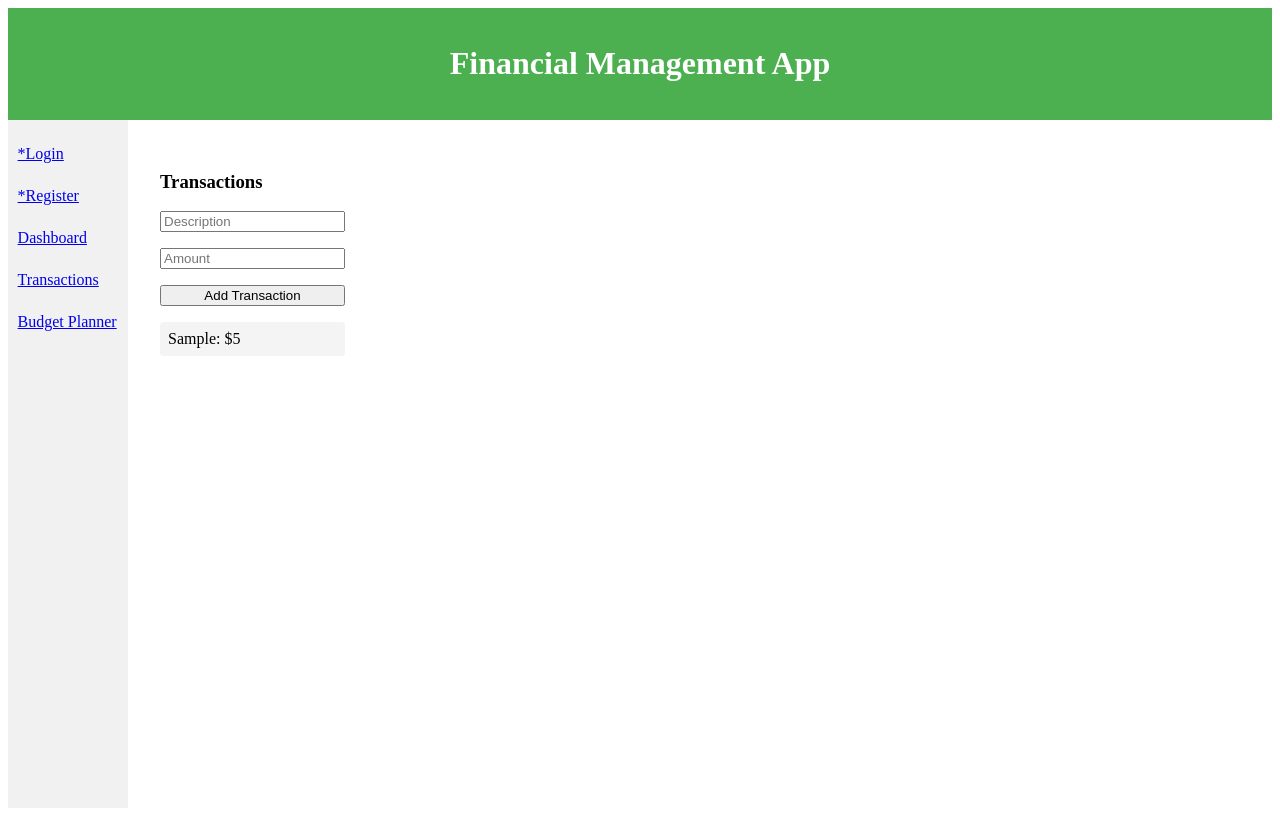
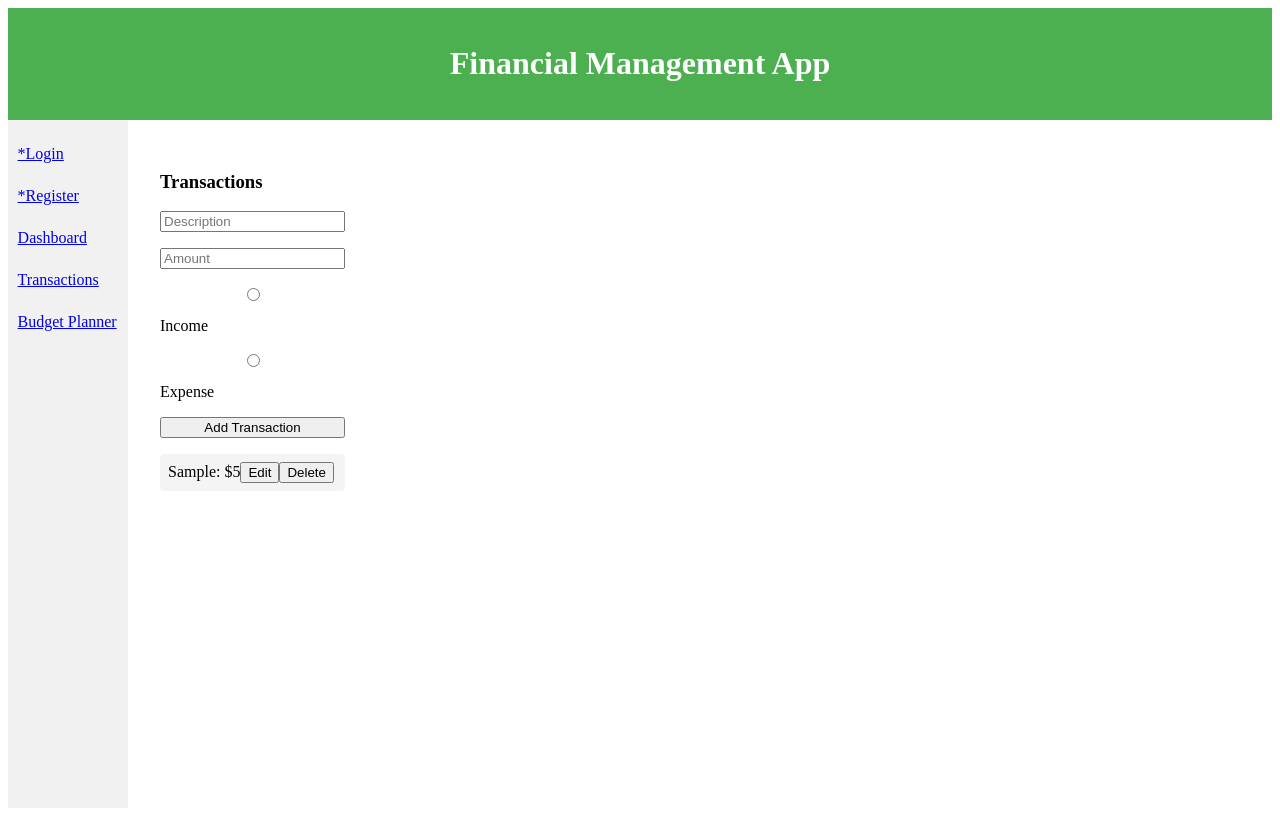
Before and after one commit to zachdev1/shellhacks-project, a React (Vite) app: page /transactions in a window 1280 px wide. Both pictures are taken after typing "Sample", "5" into the empty fields and a click on the button "Add Transaction". Built offline with nearby package versions, Linux system fonts and the light colour scheme.

Commit message:
edit and delete transactions

```diff
--- a/src/components/Transactions.jsx
+++ b/src/components/Transactions.jsx
@@ -1,4 +1,4 @@
-import { useState } from "react";
+import { useEffect, useState } from "react";
 import "../styles/transactions.css";
 
 const Transactions = () => {
@@ -8,6 +8,19 @@ const Transactions = () => {
   });
 
   const [input, setInput] = useState({ description: "", amount: "" });
+  const [editMode, setEditMode] = useState(null);
+  const [editInput, setEditInput] = useState({ description: "", amount: "" });
+
+  useEffect(() => {
+    const storedTransactions = localStorage.getItem("transactions");
+    if (storedTransactions) {
+      setTransactions(JSON.parse(storedTransactions));
+    }
+  }, []);
+
+  useEffect(() => {
+    localStorage.setItem("transactions", JSON.stringify(transactions));
+  }, [transactions]);
 
   const addTransaction = (e) => {
     e.preventDefault();
@@ -21,6 +34,29 @@ const Transactions = () => {
     localStorage.setItem("transactions", JSON.stringify(updatedTransactions));
     setInput({ description: "", amount: "" });
   };
+
+  const handleDelete = (id) => {
+    const updatedTransactions = transactions.filter(
+      (transaction) => transaction.id !== id
+    );
+    setTransactions(updatedTransactions);
+  }
+
+  const handleEdit = (transaction) => {
+    setEditMode(transaction.id)
+    setEditInput({description: transaction.description, amount: transaction.amount});
+  }
+
+  const saveEdit = (id) => {
+    const updatedTransactions = transactions.map((transaction) =>
+      transaction.id === id
+        ? { ...transaction, description: editInput.description, amount: parseFloat(editInput.amount) }
+        : transaction
+    );
+    setTransactions(updatedTransactions);
+    setEditMode(null); // Exit edit mode
+  };
+
 
   return (
     <div className="transactions">
@@ -40,14 +76,45 @@ const Transactions = () => {
           onChange={(e) => setInput({ ...input, amount: e.target.value })}
           required
         />
+
+        <input type="radio" name="transactionType" id="transactionType" value="Income"></input>
+        <label htmlFor="">Income</label>
+        <input type="radio" name="transactionType" id="transactionType" value="Expense"></input>
+        <label htmlFor="">Expense</label>
+
         <button type="submit">Add Transaction</button>
       </form>
 
       <ul>
         {transactions.map((transaction) => (
           <li key={transaction.id}>
-            {transaction.description}: ${transaction.amount}
-          </li>
+            {editMode === transaction.id ? (
+              <>
+                <input
+                  type="text"
+                  value={editInput.description}
+                  onChange={(e) =>
+                    setEditInput({ ...editInput, description: e.target.value })
+                  }
+                />
+                <input
+                  type="number"
+                  value={editInput.amount}
+                  onChange={(e) =>
+                    setEditInput({ ...editInput, amount: e.target.value })
+                  }
+                  />
+                  <button onClick={() => saveEdit(transaction.id)}>Save</button>
+                  <button onClick={() => setEditMode(null)}>Cancel</button>
+              </>
+            ) : (
+              <>
+                {transaction.description}: ${transaction.amount}
+                <button className="editTransaction" onClick={() => handleEdit(transaction)}>Edit</button>
+                <button className="deleteTransaction" onClick={() => handleDelete(transaction.id)}>Delete</button>
+              </>
+            )}
+            </li>
         ))}
       </ul>
     </div>
```
